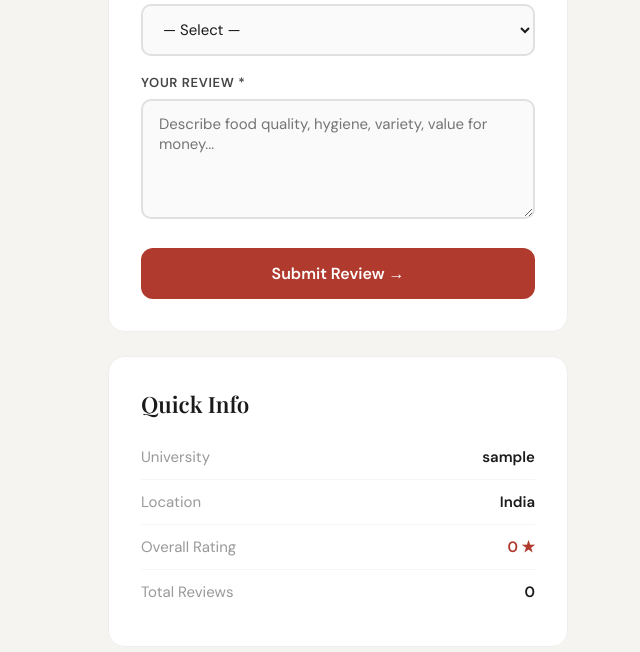
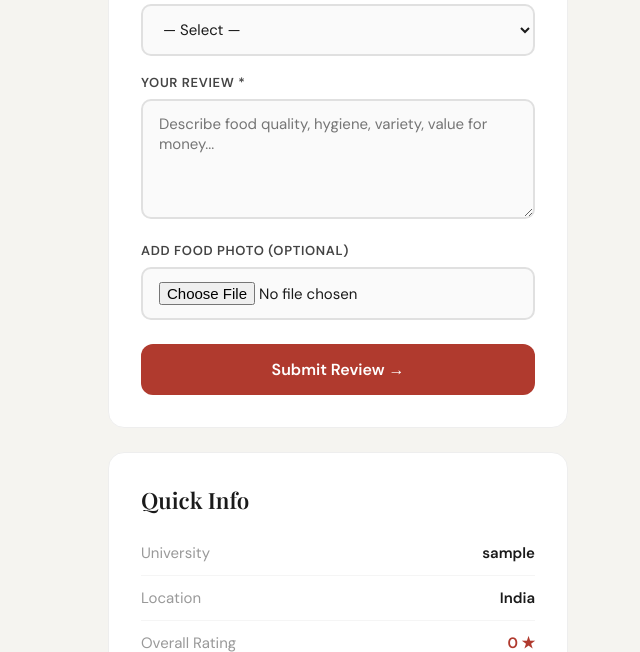
Before and after one commit to gv545312-glitch/mess-review-mvp, a Flask app: a page that uses templates/university.html in a window 1280 px wide. Shown: the part 1716-2368 px from the top of the page, without its empty margins (640-1280 px from the left). Run offline with Flask 3, Linux system fonts and the light colour scheme; data that the repository does not hold is empty; some libraries are stand-ins or nearby versions.

Commit message:
Add food photo upload feature to reviews

```diff
--- a/app.py
+++ b/app.py
@@ -6,6 +6,7 @@ import os
 from functools import wraps
 import smtplib
 from email.mime.text import MIMEText
+import base64
 
 app = Flask(__name__)
 app.secret_key = "messreview_secret_key_2026"
@@ -52,11 +53,13 @@ def init_db():
             reviewer_email TEXT,
             reviewer_phone TEXT,
             reviewer_id TEXT,
+            food_photo TEXT,
             is_student TEXT DEFAULT '',
             created_at TEXT
         )
     """)
     cur.execute("ALTER TABLE reviews ADD COLUMN IF NOT EXISTS reviewer_id TEXT")
+    cur.execute("ALTER TABLE reviews ADD COLUMN IF NOT EXISTS food_photo TEXT")
     conn.commit()
     cur.close()
     conn.close()
@@ -281,12 +284,21 @@ def university(name):
         reviewer_id_no = request.form.get("reviewer_id_no", "")
         is_student = request.form.get("is_student", "")
 
+        food_photo_data = None
+        photo_file = request.files.get("food_photo")
+        if photo_file and photo_file.filename:
+            photo_bytes = photo_file.read()
+            if len(photo_bytes) <= 2 * 1024 * 1024:
+                mime_type = photo_file.mimetype or "image/jpeg"
+                encoded = base64.b64encode(photo_bytes).decode("utf-8")
+                food_photo_data = f"data:{mime_type};base64,{encoded}"
+
         conn = get_db_connection()
         cur = conn.cursor()
         cur.execute("""
-            INSERT INTO reviews (university_name, rating, food_quality, hygiene, value_for_money, menu_variety, feedback, reviewer_name, reviewer_email, reviewer_phone, reviewer_id, is_student, created_at)
-            VALUES (%s, %s, %s, %s, %s, %s, %s, %s, %s, %s, %s, %s, %s)
-        """, (name, rating, food_quality, hygiene, value_for_money, menu_variety, feedback, reviewer_name, reviewer_email, reviewer_phone, reviewer_id_no, is_student, datetime.now().strftime("%d %b %Y")))
+            INSERT INTO reviews (university_name, rating, food_quality, hygiene, value_for_money, menu_variety, feedback, reviewer_name, reviewer_email, reviewer_phone, reviewer_id, is_student, created_at, food_photo)
+            VALUES (%s, %s, %s, %s, %s, %s, %s, %s, %s, %s, %s, %s, %s, %s)
+        """, (name, rating, food_quality, hygiene, value_for_money, menu_variety, feedback, reviewer_name, reviewer_email, reviewer_phone, reviewer_id_no, is_student, datetime.now().strftime("%d %b %Y"), food_photo_data))
         conn.commit()
         cur.close()
 
--- a/templates/university.html
+++ b/templates/university.html
@@ -248,6 +248,11 @@
             <div class="rv-name">{{ review.reviewer_name or 'Anonymous' }}
               {% if review.reviewer_id %}<span style="font-size:12px;color:#999;font-weight:400;">(ID: {{ review.reviewer_id }})</span>{% endif %}
               {% if review.reviewer_phone %}<span style="font-size:12px;color:#999;font-weight:400;"> · {{ review.reviewer_phone }}</span>{% endif %}
+              {% if review.food_photo %}
+              <div style="margin-top:10px;">
+                <img src="{{ review.food_photo }}" style="max-width:200px;border-radius:8px;">
+              </div>
+              {% endif %}
               {% if review.is_student == 'yes_current' %}<span style="font-size:11px;background:#E8F8F0;color:#0F6E56;padding:2px 8px;border-radius:4px;margin-left:6px;font-weight:600;">✅ Current Student</span>
               {% elif review.is_student == 'yes_alumni' %}<span style="font-size:11px;background:#E6F1FB;color:#185FA5;padding:2px 8px;border-radius:4px;margin-left:6px;font-weight:600;">🎓 Alumni</span>
               {% endif %}
@@ -273,7 +278,7 @@
       <div class="form-title">Write a Review</div>
       <div class="form-sub">Share your mess experience at {{ university_name }}</div>
 
-      <form method="POST">
+      <form method="POST" enctype="multipart/form-data">
         <div class="fgroup">
           <label>Your Name *</label>
           <input type="text" name="reviewer_name" placeholder="Enter your full name" required>
@@ -362,6 +367,10 @@
           <label>Your Review *</label>
           <textarea name="feedback" placeholder="Describe food quality, hygiene, variety, value for money..." required></textarea>
         </div>
+        <div class="fgroup">
+          <label>Add Food Photo (Optional)</label>
+          <input type="file" name="food_photo" accept="image/*">
+        </div>
         <button type="submit" class="submit-btn">Submit Review →</button>
       </form>
     </div>
```
